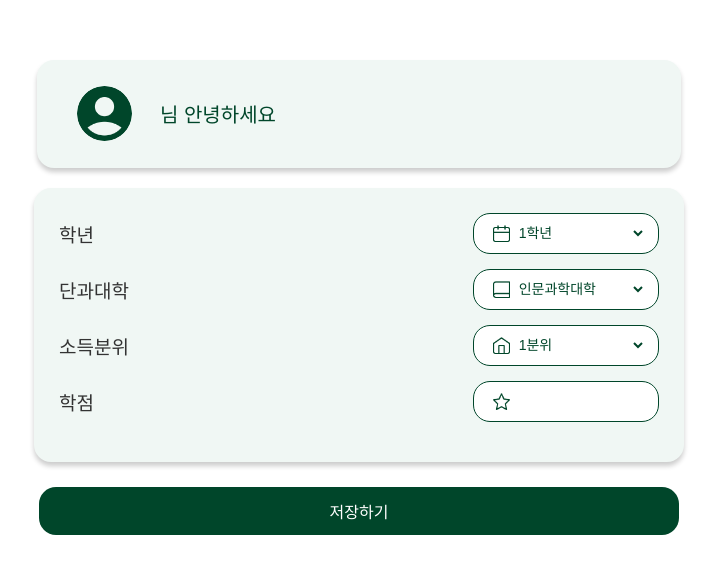
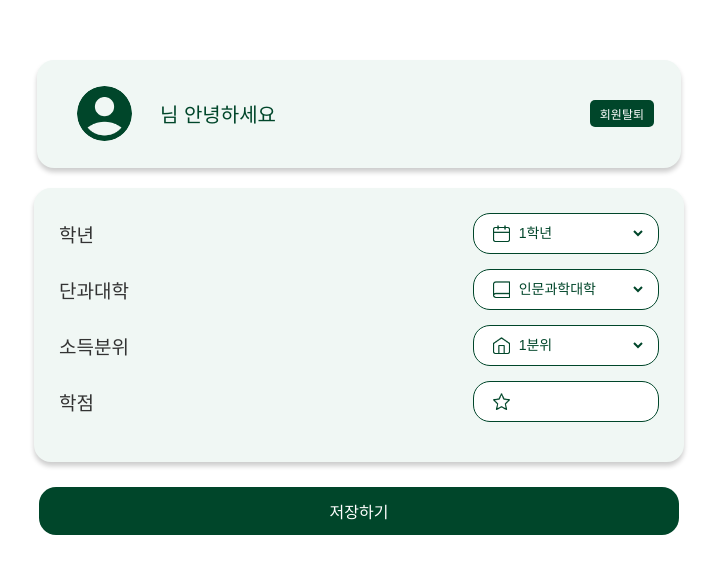
Before and after one commit to ECC-2024-Winter-Team1/EwhaScholarship_FE, a React (Create React App) app: page /info in a window 1280 px wide. Shown: the part 103-676 px from the top of the page, without its empty margins (281-998 px from the left). Built offline with nearby package versions, Linux system fonts and the light colour scheme.

Commit message:
feat : 마이페이지 내 정보 쪽에 회원탈퇴  버튼 및 기능 추가

```diff
--- a/src/Components/Info/Info.jsx
+++ b/src/Components/Info/Info.jsx
@@ -2,7 +2,7 @@ import React, { useState, useEffect } from "react";
 import {
   Container, ProfileCard, ProfileInfo, ProfileIcon,
   SaveButton, InfoCard, InfoRow, Dropdown,
-  DropdownIcon, Select, InputField
+  DropdownIcon, Select, InputField, DeleteButton
 } from "./Info.style";
 import axios from "axios";
 
@@ -31,7 +31,6 @@ const Info = () => {
         setGpa(String(response.data.data.gpa));
         setIncomeLevel(String(response.data.data.incomeLevel));
 
-        console.log("🔥 서버 응답:", response.data); // 여기서 데이터 확인
       } catch (error) {
         alert("데이터 가져오는 중 오류 발생");
         console.error("데이터 가져오는 중 오류 발생:", error);
@@ -58,6 +57,23 @@ const Info = () => {
     }
   };
 
+  const handleDeleteAccount = async () => {
+    if (window.confirm("회원탈퇴 하시겠습니까?")) {
+      try {
+        await axios.delete("http://ewhascholarship.ap-northeast-2.elasticbeanstalk.com/api/auth/delete-account", {
+          headers: {
+            "Authorization": `Bearer ${token}`
+          }
+        });
+        alert("회원 탈퇴 성공");
+        localStorage.removeItem("token");
+        window.location.href = "/login";
+      } catch (error) {
+        alert("회원 탈퇴 중 오류 발생");
+      }
+    }
+  };
+
 
   return (
     <Container>
@@ -66,6 +82,7 @@ const Info = () => {
         <ProfileInfo>
           <h2>{username}님 안녕하세요</h2>
         </ProfileInfo>
+        <DeleteButton onClick={handleDeleteAccount} >회원탈퇴</DeleteButton>
       </ProfileCard>
 
       <InfoCard>
--- a/src/Components/Info/Info.style.jsx
+++ b/src/Components/Info/Info.style.jsx
@@ -1,4 +1,20 @@
 import styled from "styled-components";
+
+export const DeleteButton = styled.button`
+  background: #00462a;
+  color: white;
+  border: none;
+  padding: 5px 10px;
+  margin-right: 5px;
+  font-size: 12px;
+  border-radius: 5px;
+  cursor: pointer;
+  margin-left: auto;
+
+  &:hover {
+    background: #1e3b23;
+  }
+`;
 
 export const Container = styled.div`
   font-family: "Pretendard", sans-serif;
```
Also changed, not shown: src/App.js (+6 -6 lines).
